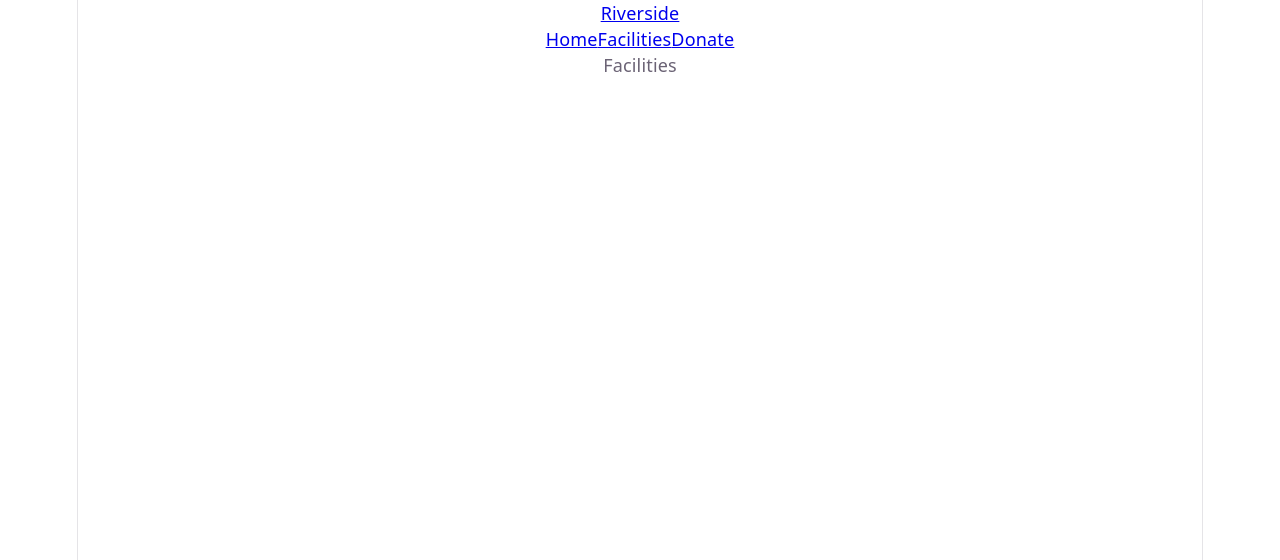
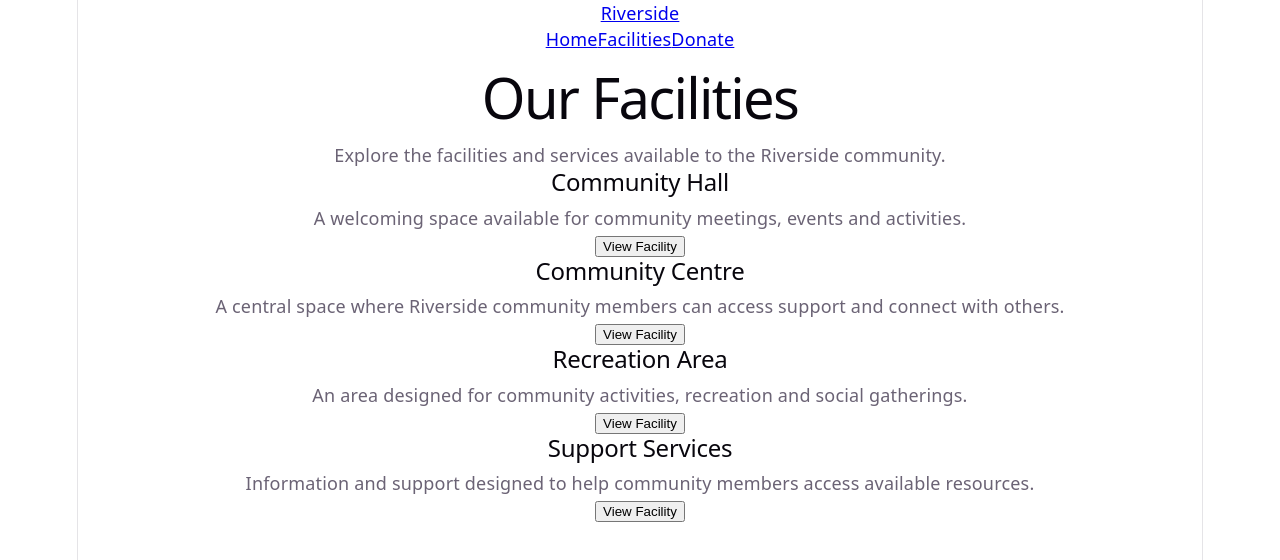
Before and after one commit to Ref-DevSa/riverside-community-hub, a React (Vite) app in the folder frontend/: page /facilities in a window 1280 px wide. Shown: the top 560 px of the page. Built offline with nearby package versions, Linux system fonts and the light colour scheme.

Commit message:
Create facilities catalogue page

```diff
--- a/frontend/src/App.tsx
+++ b/frontend/src/App.tsx
@@ -1,6 +1,7 @@
 import { Routes, Route } from "react-router-dom";
 import Navbar from "./components/Navbar";
 import HomePage from "./pages/HomePage";
+import FacilitiesPage from "./pages/FacilitiesPage";
 
 function App() {
   return (
@@ -10,7 +11,7 @@ function App() {
       <Routes>
         <Route path="/" element={<HomePage />} />
 
-        <Route path="/facilities" element={<div>Facilities</div>} />
+        <Route path="/facilities" element={<FacilitiesPage />} />
 
         <Route path="/donate" element={<div>Donate</div>} />
       </Routes>
--- /dev/null
+++ b/frontend/src/pages/FacilitiesPage.tsx
@@ -0,0 +1,53 @@
+const facilities = [
+  {
+    name: "Community Hall",
+    description:
+      "A welcoming space available for community meetings, events and activities.",
+  },
+  {
+    name: "Community Centre",
+    description:
+      "A central space where Riverside community members can access support and connect with others.",
+  },
+  {
+    name: "Recreation Area",
+    description:
+      "An area designed for community activities, recreation and social gatherings.",
+  },
+  {
+    name: "Support Services",
+    description:
+      "Information and support designed to help community members access available resources.",
+  },
+];
+
+function FacilitiesPage() {
+  return (
+    <main>
+      <section>
+        <h1>Our Facilities</h1>
+
+        <p>
+          Explore the facilities and services available to the Riverside
+          community.
+        </p>
+      </section>
+
+      <section>
+        <div>
+          {facilities.map((facility) => (
+            <article key={facility.name}>
+              <h2>{facility.name}</h2>
+
+              <p>{facility.description}</p>
+
+              <button type="button">View Facility</button>
+            </article>
+          ))}
+        </div>
+      </section>
+    </main>
+  );
+}
+
+export default FacilitiesPage;
```
